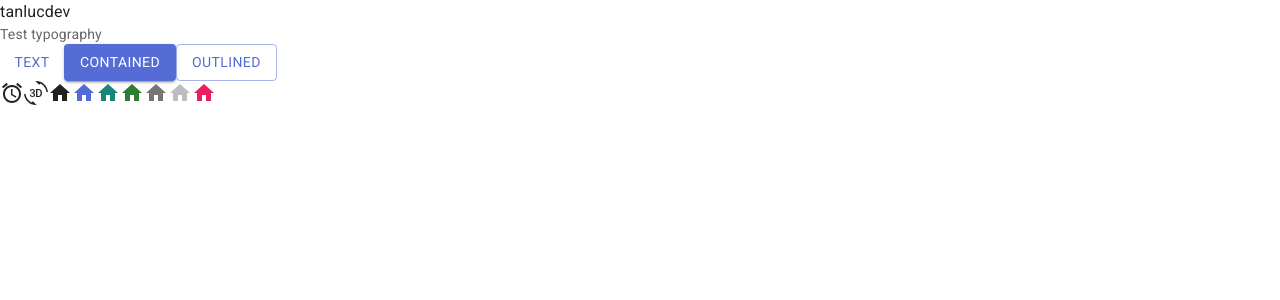
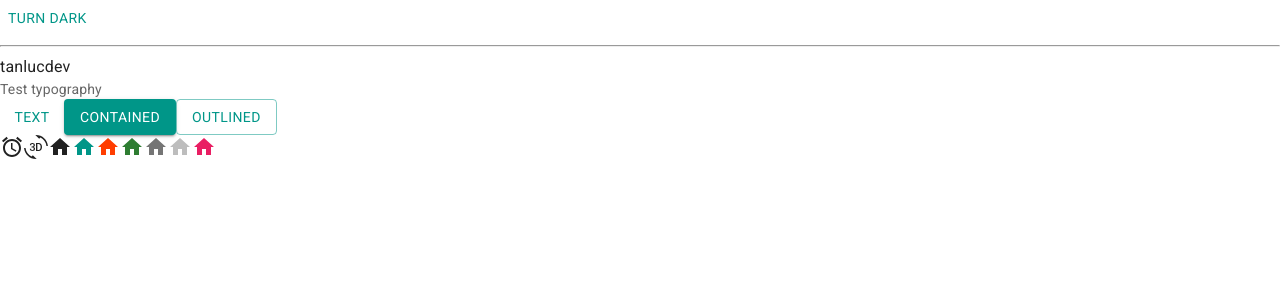
Before and after one commit to tanlucdev/trello-web, a React (Vite) app: page / in a window 1280 px wide. Shown: the top 300 px of the page. Built offline with nearby package versions, Linux system fonts and the light colour scheme.

Commit message:
dark light mode p1

```diff
--- a/src/App.jsx
+++ b/src/App.jsx
@@ -4,11 +4,27 @@
 import HomeIcon from '@mui/icons-material/Home'
 import { pink } from '@mui/material/colors'
 import Typography from '@mui/material/Typography'
+import { useColorScheme } from '@mui/material/styles'
+
+function ModeToggle() {
+  const { mode, setMode } = useColorScheme()
+  return (
+    <Button
+      onClick={() => {
+        setMode(mode === 'light' ? 'dark' : 'light')
+      }}
+    >
+      {mode === 'light' ? 'Turn dark' : 'Turn light'}
+    </Button>
+  )
+}
 
 function App() {
 
   return (
     <>
+      <ModeToggle />
+      <hr />
       <div>tanlucdev</div>
       <Typography variant="body2" color="text.secondary">Test typography</Typography>
 
--- a/src/main.jsx
+++ b/src/main.jsx
@@ -3,14 +3,14 @@
 import App from './App.jsx'
 import './index.css'
 import CssBaseline from '@mui/material/CssBaseline'
-import { ThemeProvider } from '@mui/material/styles'
+import { Experimental_CssVarsProvider as CssVarsProvider } from '@mui/material/styles'
 import theme from './theme'
 
 ReactDOM.createRoot(document.getElementById('root')).render(
   <React.StrictMode>
-    <ThemeProvider theme={theme}>
+    <CssVarsProvider theme={theme}>
       <CssBaseline />
       <App />
-    </ThemeProvider>
+    </CssVarsProvider >
   </React.StrictMode>
 )
--- a/src/theme.js
+++ b/src/theme.js
@@ -1,17 +1,20 @@
-import { createTheme } from '@mui/material/styles'
-import { red } from '@mui/material/colors'
+import { experimental_extendTheme as extendTheme } from '@mui/material/styles'
+import { teal, deepOrange, cyan, orange } from '@mui/material/colors'
 
 // Create a theme instance.
-const theme = createTheme({
-  palette: {
-    primary: {
-      main: '#556cd6'
+const theme = extendTheme({
+  colorSchemes: {
+    light: {
+      palette: {
+        primary: teal,
+        secondary: deepOrange
+      }
     },
-    secondary: {
-      main: '#19857b'
-    },
-    error: {
-      main: red.A400
+    dark: {
+      palette: {
+        primary: cyan,
+        secondary: orange
+      }
     }
   }
 })
```
Also changed, not shown: 1 other file (tests, documents, lock files or other folders).
